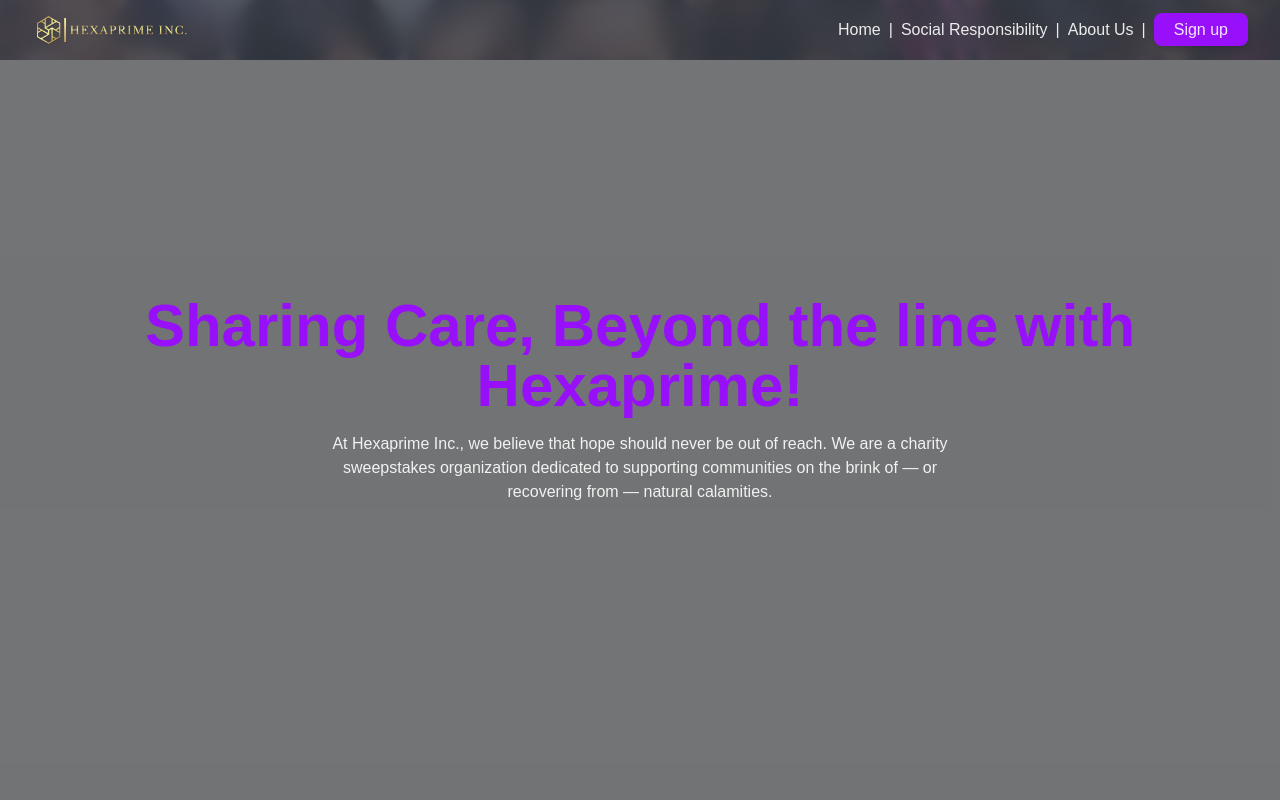
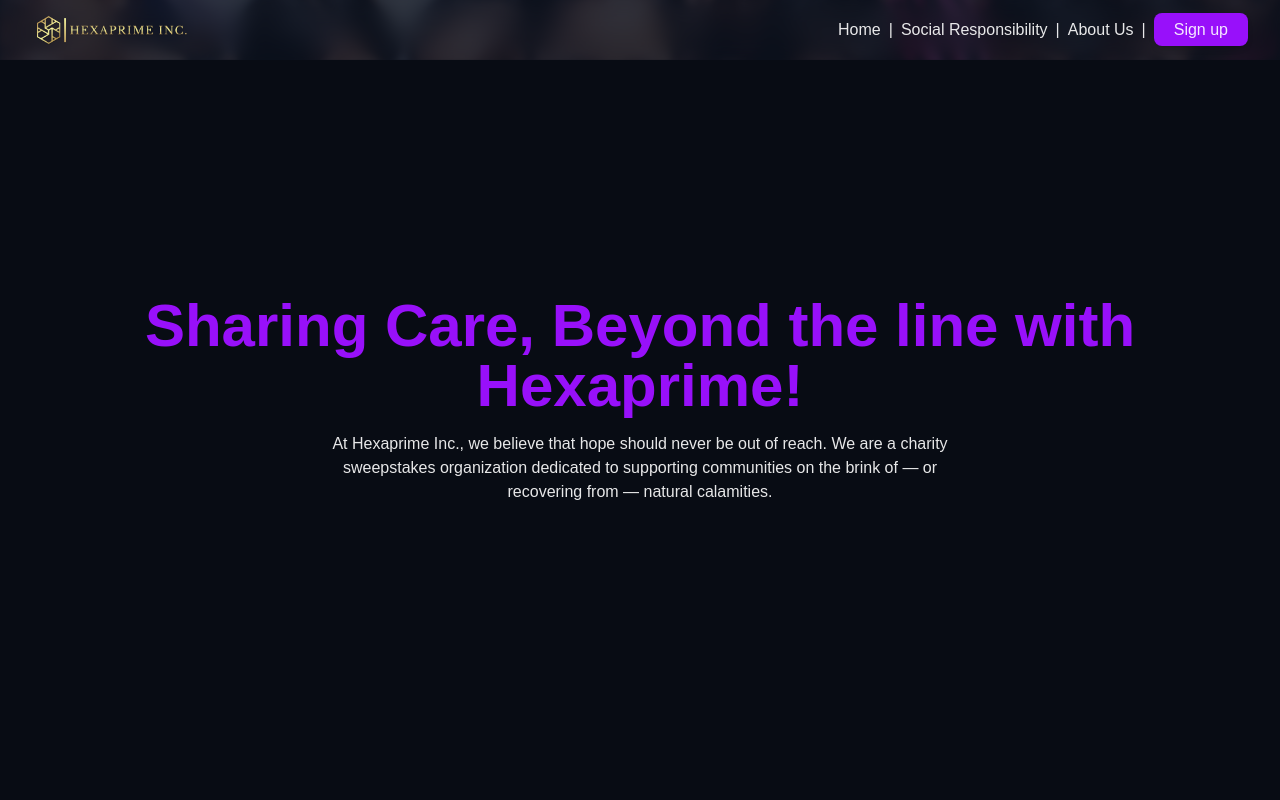
Before and after one commit to NETAD-MIKHAIL/hexaprime-portal, a Next.js app: page / in a window 1280 px wide. Shown: the top 800 px of the page. Built offline with nearby package versions, Linux system fonts and the light colour scheme.

Commit message:
Update page.tsx

```diff
--- a/app/page.tsx
+++ b/app/page.tsx
@@ -35,7 +35,7 @@ export default function Home() {
   }, []);
 
   return (
-    <main className="bg-gray-200 text-white min-h-screen">
+    <main className="bg-gray-900 text-white min-h-screen">
 
       {/* Header */}
       <header className="w-full fixed top-0 left-0 z-50 border-0 shadow-none">
```
